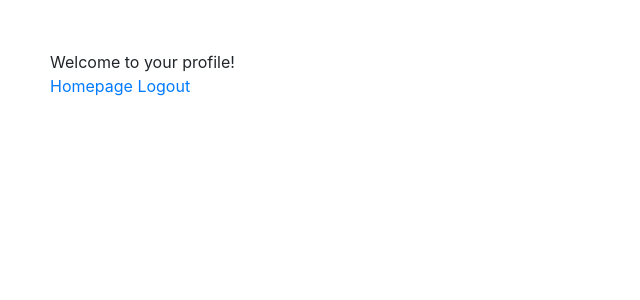
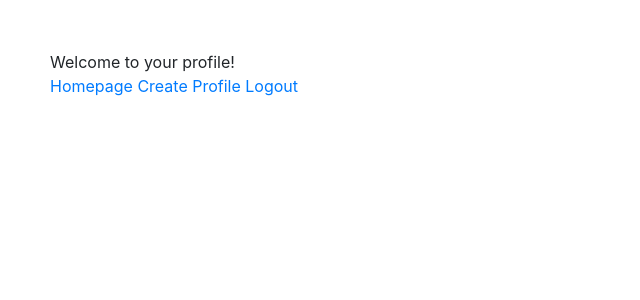
Before and after one commit to OscarLeon15/project-2, a Node server app: page /private-page in a window 1280 px wide. Shown: the top 300 px of the page, without its empty margins (0-640 px from the left). Run offline with Node 20, Linux system fonts and the light colour scheme; the visitor is signed in with stand-in values (Sample User, id 1); some libraries are stand-ins or nearby versions.

Commit message:
create link to create profile view

```diff
--- a/app.js
+++ b/app.js
@@ -72,10 +72,12 @@ app.set('views', path.join(__dirname, 'views'));
 app.set('view engine', 'hbs');
 app.use(express.static(path.join(__dirname, 'public')));
 app.use(favicon(path.join(__dirname, 'public', 'images', 'favicon.ico')));
+
 // default value for title local
 app.locals.title = 'When will this app have a decent app homepage?';
 const index = require('./routes/index');
 app.use('/', index);
+
 // app.js
 // Mongoose configuration
 mongoose.Promise = Promise;
@@ -87,7 +89,9 @@ mongoose
    console.error('Error connecting to mongo', err)
  });
 // ...other code
+
 // Routes
 const router = require("./routes/users");
 app.use('/', router);
+
 module.exports = app;
--- a/views/user/private.hbs
+++ b/views/user/private.hbs
@@ -2,6 +2,7 @@ Welcome to your profile!
 {{#if user}}
   <div>
     <a href="/">Homepage</a>
+    <a href="/private/create-profile">Create Profile</a>
     <a href="/logout">Logout</a>
   </div>
 {{/if}}
```
